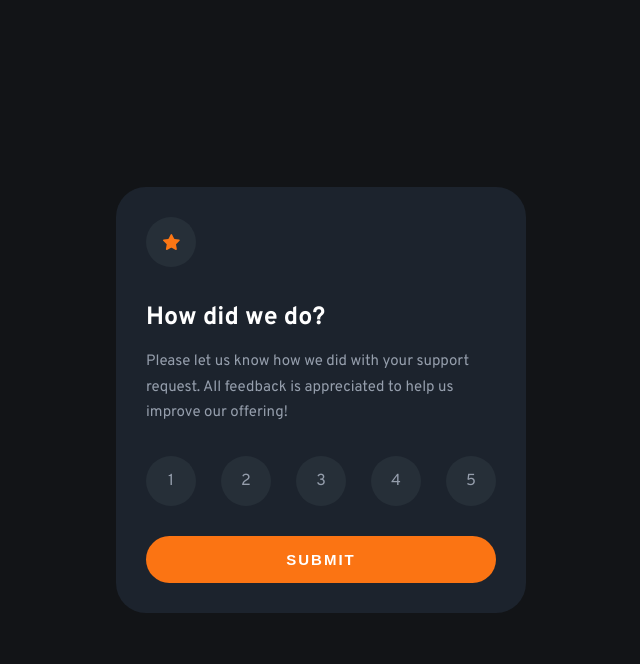
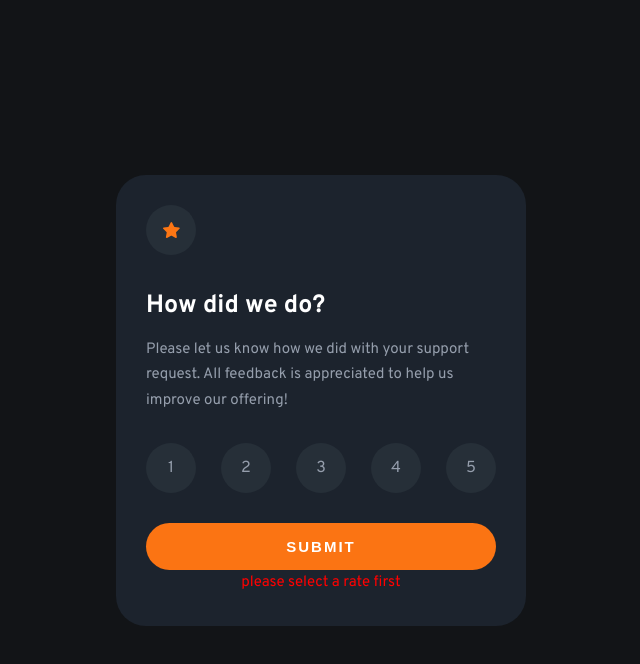
Before and after one commit to mohamedkhaled4053/Interactive-rating-component, a plain HTML site: page index.html in a window 1280 px wide. Both pictures are taken after a click on the button "SUBMIT". Shown: the whole page, without its empty margins (319-959 px from the left). Drawn offline with Linux system fonts and the light colour scheme.

Commit message:
replace the alert with p element

```diff
--- a/css/style.css
+++ b/css/style.css
@@ -99,6 +99,11 @@ button{
     transition: 0.2s;
 }
 
+button+p{
+    color: red;
+    text-align: center;
+}
+
 button:hover{
     background-color:white;
     color: var(--orange);
--- a/js/app.js
+++ b/js/app.js
@@ -16,10 +16,13 @@ for (const li of list) {
 }
 
 
-submit.onclick =()=>{
+submit.onclick =(e)=>{
+    e.target.nextSibling.remove()
     let rate = document.querySelector('.active')
     if (!rate){
-        alert('please select a rate');
+        let alert = document.createElement('p')
+        alert.textContent = 'please select a rate first'
+        e.target.after(alert)
         return
     }
 
```
